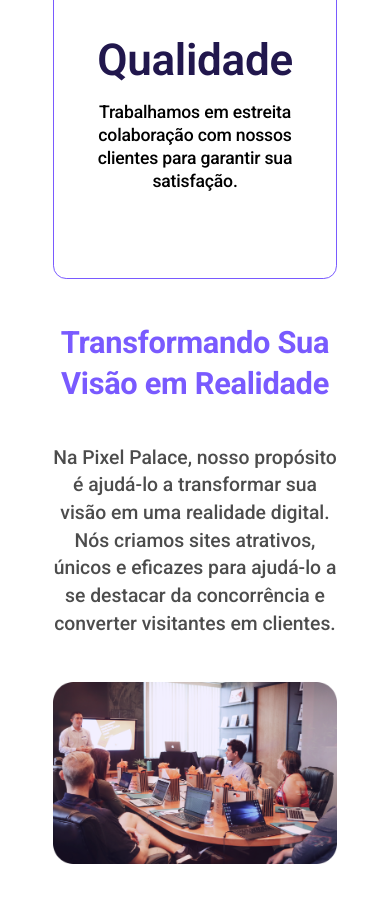
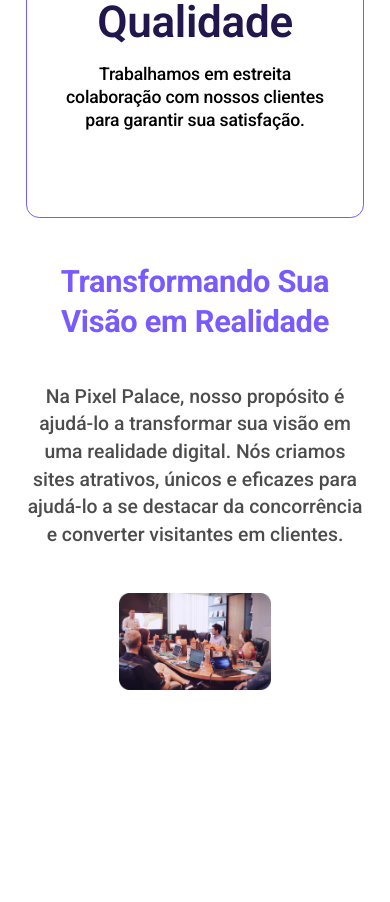
Before and after one commit to thiagorodriguezdev/pixel-palace, a plain HTML site: page index.html in a window 390 px wide. Shown: the part 2767-3669 px from the top of the page. After the commit the page ends 3471 px from the top, so only its background shows below. Drawn offline with Linux system fonts and the light colour scheme.

Commit message:
Adiciona estilos para imagens na seção "transformando" e ajusta o padding da seção "sobre" para melhorar a responsividade.

```diff
--- a/scss/_home.scss
+++ b/scss/_home.scss
@@ -218,7 +218,9 @@
         max-width: 45%;
       }
       .transformando {
-        max-width: 45%;
+        img {
+          max-width: 45%;
+        }
       }
     }
   }
@@ -266,6 +268,9 @@
       }
       .transformando {
         flex-direction: column;
+        img {
+          max-width: 45%;
+        }
         .text-transformando {
           max-width: 100%;
           h3 {
@@ -284,7 +289,7 @@
     }
   }
   @include responsive(480px) {
-    padding: 4.5rem;
+    padding: 1.5rem;
     .container {
       .experiencia {
         .text-experiencia {
```
Also changed, not shown: css/main.css, 1 other file.
